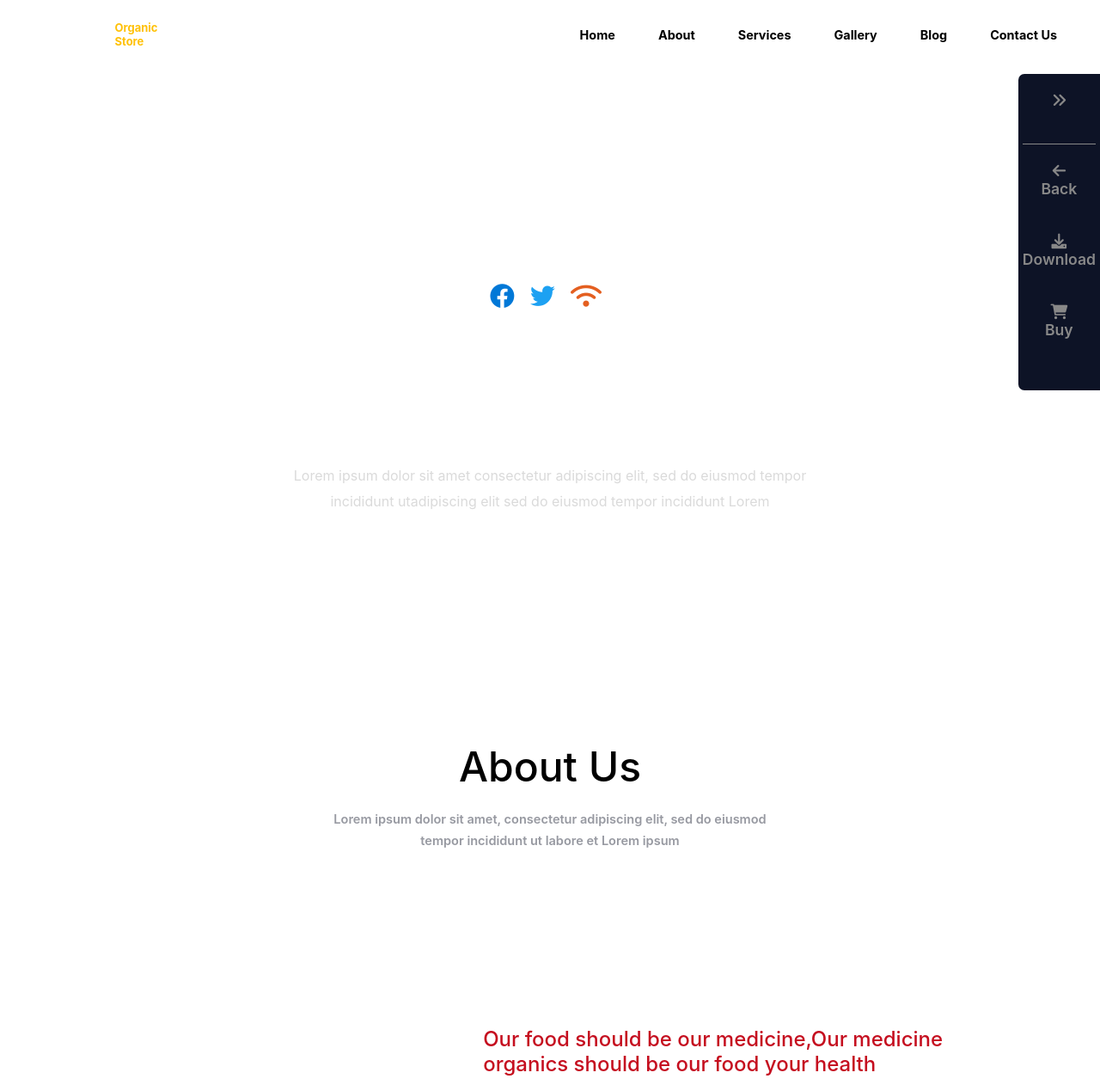
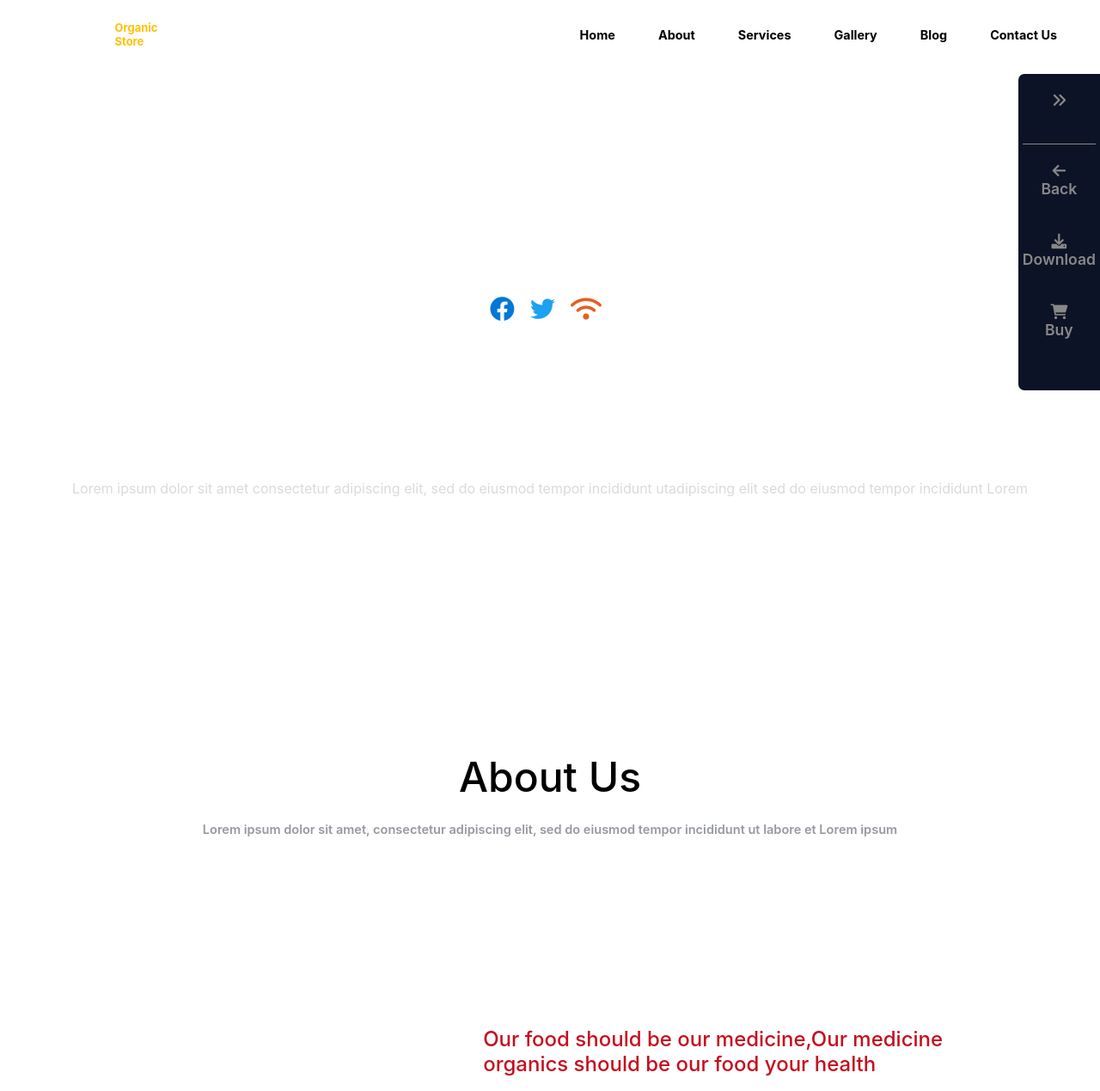
Before and after one commit to he15ba11/Organic-Store, a plain HTML site: page index.html in a window 1280 px wide. Shown: the top 1269 px of the page at 86% size. Drawn offline with Linux system fonts and the light colour scheme.

Commit message:
Update index.html

```diff
--- a/index.html
+++ b/index.html
@@ -46,7 +46,7 @@
                 </div>
                 <h3>Healthy Food</h3>
                 <h1>Organic Store</h1>
-                <p>Lorem ipsum dolor sit amet consectetur adipiscing elit, sed do eiusmod tempor<br> incididunt
+                <p>Lorem ipsum dolor sit amet consectetur adipiscing elit, sed do eiusmod tempor incididunt
                     utadipiscing
                     elit sed do
                     eiusmod tempor incididunt Lorem</p>
@@ -71,7 +71,7 @@
     <main id="about">
         <section class="title-about">
             <h3>About Us</h3>
-            <p>Lorem ipsum dolor sit amet, consectetur adipiscing elit, sed do eiusmod<br>
+            <p>Lorem ipsum dolor sit amet, consectetur adipiscing elit, sed do eiusmod
                 tempor incididunt ut labore et Lorem ipsum</p>
         </section>
         <section class="content-about">
@@ -80,7 +80,7 @@
                 <img src="images/about2.jpg" alt="image2">
             </div>
             <div class="info-about">
-                <h4>Our food should be our medicine,Our medicine <br>organics should be our food your health</h4>
+                <h4>Our food should be our medicine,Our medicine organics should be our food your health</h4>
                 <p>delectus reiciendis maiores alias consequatur aut.maiores alias Lorem ipsum dolor sit amet,
                     consectetur adipiscing elit
                     sed do eiusmod delectus reiciendis maiores alias consequatur aut.maiores alias Lorem ipsum dolor sit
@@ -198,7 +198,7 @@
         <div class="content">
             <section class="title-about">
                 <h3>Gallery</h3>
-                <p>Lorem ipsum dolor sit amet, consectetur adipiscing elit, sed do eiusmod<br>
+                <p>Lorem ipsum dolor sit amet, consectetur adipiscing elit, sed do eiusmod
                     tempor incididunt ut labore et Lorem ipsum</p>
             </section>
             <section class="cards">
@@ -231,7 +231,7 @@
         <div class="content">
             <section class="title-about">
                 <h3>Blog</h3>
-                <p>Lorem ipsum dolor sit amet, consectetur adipiscing elit, sed do eiusmod<br>
+                <p>Lorem ipsum dolor sit amet, consectetur adipiscing elit, sed do eiusmod
                     tempor incididunt ut labore et Lorem ipsum</p>
             </section>
             <section class="cards">
@@ -279,7 +279,7 @@
         <div class="content">
             <section class="title-about">
                 <h3>Get In Touch</h3>
-                <p>Lorem ipsum dolor sit amet, consectetur adipiscing elit, sed do eiusmod<br>
+                <p>Lorem ipsum dolor sit amet, consectetur adipiscing elit, sed do eiusmod
                     tempor incididunt ut labore et Lorem ipsum</p>
             </section>
             <section class="contact-container">
@@ -312,11 +312,11 @@
                 </div>
                 <div>
                     <h3>Twitter Us</h3>
-                    <p>sit amet consectetur adipiscing<br>
+                    <p>sit amet consectetur adipiscing
                         info@example.com</p>
 
                     <h4><i>Posted 3 days ago.</i></h4>
-                    <p>sit amet consectetur adipiscing<br>
+                    <p>sit amet consectetur adipiscing
                         info@example.com</p>
                     <h4><i>Posted 3 days ago.</i></h4>
 
@@ -328,7 +328,7 @@
                         <input type="email" name="email" id="" required placeholder="  Your Email">
                         <button type="submit"><i class="fa-solid fa-envelope"></i></button>
                     </form>
-                    <p>vehicula velit sagittis vehicula. Duis posuere ex in mollis iaculis.<br> Suspendisse tincidunt
+                    <p>vehicula velit sagittis vehicula. Duis posuere ex in mollis iaculis. Suspendisse tincidunt
                         velit
                         sagittis vehicula</p>
                 </div>
```
